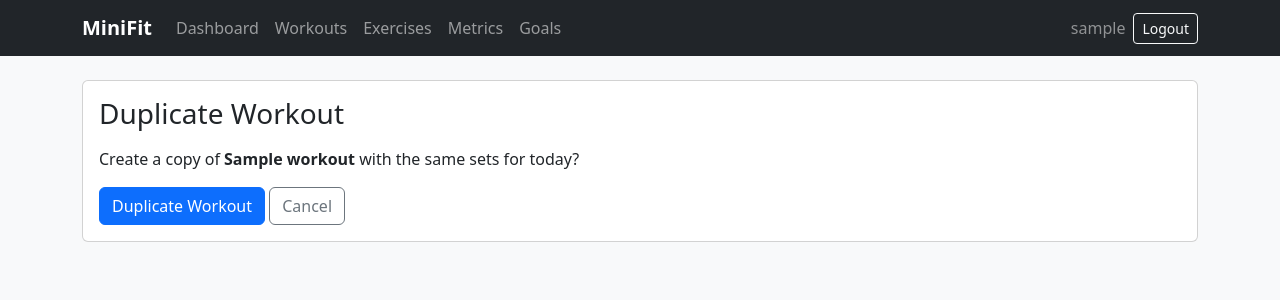
After one commit to vfb-dev/minifit, a Django app: page /workouts/1/duplicate/ in a window 1280 px wide. The commit adds this page. Shown: the top 300 px of the page. Run offline with Django 5.2, Linux system fonts and the light colour scheme; a user stored in the database is signed in; tables that the repository leaves empty hold one stand-in row (values such as "Sample post").

Commit message:
workout duplicate

```diff
--- a/templates/tracker/workout_detail.html
+++ b/templates/tracker/workout_detail.html
@@ -18,6 +18,7 @@
 
         <div class="d-flex gap-2 mt-3">
             <a href="{% url 'tracker:workout_update' workout.pk %}" class="btn btn-outline-primary btn-sm">Edit</a>
+            <a href="{% url 'tracker:workout_duplicate' workout.pk %}" class="btn btn-outline-secondary btn-sm">Duplicate</a>
             <a href="{% url 'tracker:workout_delete' workout.pk %}" class="btn btn-outline-danger btn-sm">Delete</a>
         </div>
     </div>
--- /dev/null
+++ b/templates/tracker/workout_duplicate.html
@@ -0,0 +1,22 @@
+{% extends "base.html" %}
+
+{% block title %}Duplicate Workout | MiniFit{% endblock %}
+
+{% block content %}
+<div class="card">
+    <div class="card-body">
+        <h1 class="h3 mb-3">Duplicate Workout</h1>
+
+        <p>
+            Create a copy of <strong>{{ workout.title }}</strong>
+            with the same sets for today?
+        </p>
+
+        <form method="post">
+            {% csrf_token %}
+            <button class="btn btn-primary" type="submit">Duplicate Workout</button>
+            <a href="{% url 'tracker:workout_detail' workout.pk %}" class="btn btn-outline-secondary">Cancel</a>
+        </form>
+    </div>
+</div>
+{% endblock %}
--- a/tracker/urls.py
+++ b/tracker/urls.py
@@ -11,6 +11,7 @@ urlpatterns = [
     path("workouts/<int:pk>/sets/add/", views.workout_set_create, name="workout_set_create"),
     path("workouts/<int:pk>/edit/", views.workout_update, name="workout_update"),
     path("workouts/<int:pk>/delete/", views.workout_delete, name="workout_delete"),
+    path("workouts/<int:pk>/duplicate/", views.workout_duplicate, name="workout_duplicate"),
     path("workouts/<int:pk>/", views.workout_detail, name="workout_detail"),
     path("exercises/", views.exercise_list, name="exercise_list"),
     path("exercises/add/", views.exercise_create, name="exercise_create"),
--- a/tracker/views.py
+++ b/tracker/views.py
@@ -258,6 +258,40 @@ def workout_delete(request, pk):
         "tracker/workout_confirm_delete.html",
         {
             "workout": workout,
+        },
+    )
+
+@login_required
+def workout_duplicate(request, pk):
+    source_workout = get_object_or_404(Workout, pk=pk, user=request.user)
+
+    if request.method == "POST":
+        new_workout = Workout.objects.create(
+            user=request.user,
+            title=f"{source_workout.title} Copy",
+            date=timezone.localdate(),
+            notes=source_workout.notes,
+        )
+
+        for workout_set in source_workout.sets.all():
+            WorkoutSet.objects.create(
+                workout=new_workout,
+                exercise=workout_set.exercise,
+                set_number=workout_set.set_number,
+                reps=workout_set.reps,
+                weight_kg=workout_set.weight_kg,
+                duration_minutes=workout_set.duration_minutes,
+                distance_km=workout_set.distance_km,
+            )
+
+        messages.success(request, "Workout duplicated successfully.")
+        return redirect("tracker:workout_detail", pk=new_workout.pk)
+
+    return render(
+        request,
+        "tracker/workout_duplicate.html",
+        {
+            "workout": source_workout,
         },
     )
 
```
